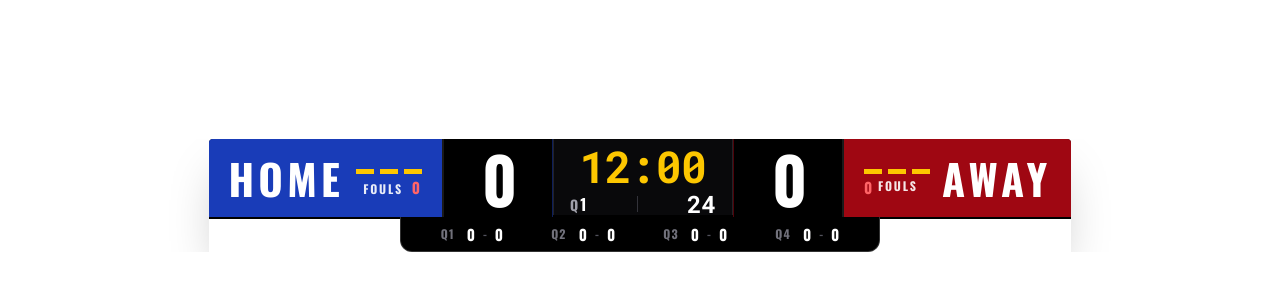
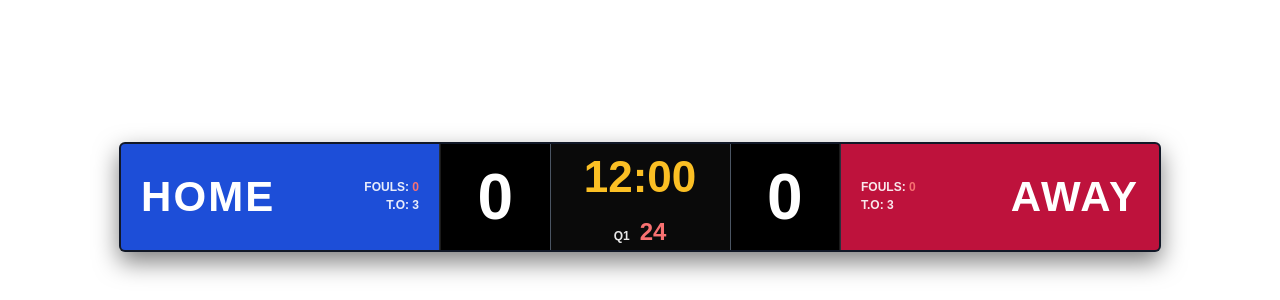
Before and after one commit to akkalak213/basketball-overlay, a Next.js app in the folder frontend/: page /overlay/compat in a window 1280 px wide. Shown: the part 500-800 px from the top of the page. Built offline with nearby package versions, Linux system fonts and the light colour scheme; no server answers.

Commit message:
refactor: Rebuild compat overlay with tables for maximum compatibility

```diff
--- a/frontend/components/OverlayCompat.tsx
+++ b/frontend/components/OverlayCompat.tsx
@@ -2,10 +2,12 @@
 
 import { useSocket } from '../lib/socket';
 import { formatTime } from '../lib/formatTime';
+import React from 'react';
 
-// This is a compatibility version of the Overlay component for Yolobox Pro.
-// It mimics the visual style of the original Overlay but uses simpler, more widely supported CSS.
-// Gradients are replaced with solid colors, complex shadows with basic ones, and all animations are removed.
+// Super Compatibility Version for Yolobox Pro
+// This version uses a classic HTML table for layout and inline CSS styles for everything.
+// This approach maximizes compatibility with very old or limited web browsers that may not
+// fully support Flexbox, CSS variables, or modern Tailwind classes.
 
 export default function OverlayCompat() {
   const { gameState } = useSocket();
@@ -14,142 +16,170 @@ export default function OverlayCompat() {
     return null;
   }
 
+  // --- Style Definitions (as JavaScript objects for inline styling) ---
+
+  const styles: { [key: string]: React.CSSProperties } = {
+    container: {
+      position: 'fixed',
+      bottom: '48px',
+      left: '0',
+      width: '100%',
+      display: 'flex',
+      justifyContent: 'center',
+      fontFamily: 'sans-serif',
+      color: '#FFFFFF',
+      textTransform: 'uppercase',
+    },
+    mainTable: {
+      borderCollapse: 'collapse',
+      backgroundColor: '#111827', // zinc-900
+      border: '2px solid #000000',
+      borderRadius: '6px',
+      boxShadow: '0 10px 25px rgba(0,0,0,0.5)',
+      overflow: 'hidden'
+    },
+    teamCell: {
+      padding: '8px 20px',
+      minWidth: '320px',
+      position: 'relative'
+    },
+    homeTeamCell: {
+      backgroundColor: '#1D4ED8', // blue-800
+      borderRight: '1px solid rgba(0,0,0,0.5)',
+    },
+    awayTeamCell: {
+      backgroundColor: '#BE123C', // red-800
+      borderLeft: '1px solid rgba(0,0,0,0.5)',
+      textAlign: 'right'
+    },
+    teamName: {
+      fontSize: '42px',
+      fontWeight: '900',
+      letterSpacing: '0.05em',
+      lineHeight: '1',
+    },
+    teamInfoContainer: {
+        display: 'flex',
+        alignItems: 'flex-end',
+        justifyContent: 'space-between'
+    },
+    foulsTimeouts: {
+        textAlign: 'right' as const,
+        paddingBottom: '4px',
+        marginLeft: '12px',
+    },
+    awayFoulsTimeouts: {
+        textAlign: 'left' as const,
+        paddingBottom: '4px',
+        marginRight: '12px',
+    },
+    infoText: {
+      fontSize: '12px',
+      fontWeight: 'bold',
+      color: 'rgba(255,255,255,0.9)',
+    },
+    scoreCell: {
+      backgroundColor: '#000000',
+      width: '110px',
+      textAlign: 'center' as const,
+      fontSize: '64px',
+      fontWeight: '900',
+      borderLeft: '2px solid rgba(255,255,255,0.1)',
+    },
+    awayScoreCell: {
+        backgroundColor: '#000000',
+        width: '110px',
+        textAlign: 'center' as const,
+        fontSize: '64px',
+        fontWeight: '900',
+        borderRight: '2px solid rgba(255,255,255,0.1)',
+    },
+    centerClockCell: {
+      backgroundColor: '#0a0a0a',
+      width: '180px',
+      textAlign: 'center' as const,
+      verticalAlign: 'middle',
+      borderLeft: '1px solid #4B5563',
+      borderRight: '1px solid #4B5563',
+    },
+    gameClock: {
+      fontSize: '44px',
+      fontWeight: 'bold',
+      color: '#FBBF24', // yellow-400
+    },
+    periodShotClockContainer: {
+        marginTop: '4px'
+    },
+    possessionIndicator: {
+      position: 'absolute',
+      bottom: '0',
+      left: '0',
+      width: '100%',
+      height: '4px',
+      backgroundColor: '#FBBF24', // yellow-400
+    }
+  };
+
   return (
-    <div className="fixed bottom-12 left-0 w-full flex justify-center items-end select-none antialiased font-[family-name:var(--font-oswald)] overflow-hidden">
-      <div className="flex flex-col items-center shadow-2xl">
-
-        {/* Main Scorebug Wrapper */}
-        <div className="flex h-[80px] rounded-t-sm overflow-hidden border-b-2 border-black bg-zinc-900">
-
+    <div style={styles.container}>
+      <table style={styles.mainTable}>
+        <tbody>
+          <tr>
             {/* ======================= HOME TEAM ======================= */}
-          <div className="flex items-stretch relative min-w-[320px] bg-blue-800 border-r border-black/50">
-            {/* Possession Indicator Line */}
-            {gameState.possession === 'HOME' && (
-              <div className="absolute bottom-0 left-0 w-full h-[4px] bg-yellow-400" />
-            )}
-
-            <div className="flex-1 px-5 py-2 flex flex-col justify-center">
-              <div className="flex justify-between items-end w-full">
-                {/* Team Name */}
-                <span className="text-[42px] font-black text-white tracking-widest uppercase leading-none truncate max-w-[200px]">
-                  {gameState.homeName}
-                </span>
-
-                {/* Fouls & Timeouts Info */}
-                <div className="flex flex-col items-end pb-1 ml-3">
-                  <div className="flex space-x-1.5 mb-1.5">
-                    {[...Array(3)].map((_, i) => (
-                      <div
-                        key={i}
-                        className={`w-[18px] h-[5px] ${
-                          i < gameState.homeTimeouts
-                            ? 'bg-yellow-400'
-                            : 'bg-black/50'
-                        }`}
-                      />
-                    ))}
+            <td style={{...styles.teamCell, ...styles.homeTeamCell}}>
+               {gameState.possession === 'HOME' && <div style={styles.possessionIndicator}></div>}
+               <div style={styles.teamInfoContainer}>
+                    <div>
+                        <div style={styles.teamName}>{gameState.homeName}</div>
                     </div>
-                  <div className="text-[12px] font-bold tracking-[0.15em] text-white/90 leading-none">
-                    FOULS <span className="text-red-400 ml-1 text-[15px] font-black">{gameState.homeFouls}</span>
+                    <div style={styles.foulsTimeouts}>
+                        <div style={styles.infoText}>
+                            FOULS: <span style={{color: '#F87171'}}>{gameState.homeFouls}</span>
+                        </div>
+                         <div style={styles.infoText}>
+                            T.O: {gameState.homeTimeouts}
                         </div>
                     </div>
                </div>
-            </div>
-
-            {/* Score Box */}
-            <div className="bg-black w-[110px] flex items-center justify-center border-l-2 border-white/10">
-              <span className="text-[64px] font-black text-white tabular-nums tracking-tighter leading-none">
+            </td>
+            <td style={styles.scoreCell}>
               {gameState.homeScore}
-              </span>
-            </div>
-          </div>
+            </td>
 
             {/* ======================= CENTER CLOCK ======================= */}
-          <div className="flex flex-col items-center justify-center bg-zinc-950 w-[180px] border-x border-zinc-700/50">
-             {/* Game Clock */}
-             <div className="text-yellow-400 text-[44px] font-[family-name:var(--font-roboto-mono)] font-bold tracking-tight tabular-nums leading-none mt-1">
-               {formatTime(gameState.gameClockSecs || 0)}
-             </div>
-
-             {/* Period & Shot Clock */}
-             <div className="flex items-center justify-between w-full px-4 mt-1">
-               <span className="text-zinc-400 text-[14px] font-bold tracking-[0.15em] uppercase leading-none">
-                 Q<span className="text-white text-[16px]">{gameState.period}</span>
-               </span>
-               <div className="w-[1px] h-4 bg-zinc-700/80 mx-2" />
-               <span className={`text-[24px] font-[family-name:var(--font-roboto-mono)] font-bold tabular-nums leading-none ${
-                 gameState.shotClock <= 5 ? 'text-red-500' : 'text-white'
-               }`}>
+            <td style={styles.centerClockCell}>
+              <div style={styles.gameClock}>{formatTime(gameState.gameClockSecs || 0)}</div>
+              <div style={styles.periodShotClockContainer}>
+                 <span style={styles.infoText}>Q{gameState.period}</span>
+                 <span style={{...styles.infoText, marginLeft: '10px', fontSize: '24px', color: gameState.shotClock <= 5 ? '#EF4444' : '#F87171' }}>
                     {gameState.shotClock.toString().padStart(2, '0')}
                  </span>
               </div>
-          </div>
+            </td>
 
             {/* ======================= AWAY TEAM ======================= */}
-          <div className="flex items-stretch relative min-w-[320px] bg-red-800 border-l border-black/50 flex-row-reverse">
-            {/* Possession Indicator Line */}
-            {gameState.possession === 'AWAY' && (
-              <div className="absolute bottom-0 left-0 w-full h-[4px] bg-yellow-400" />
-            )}
-
-            <div className="flex-1 px-5 py-2 flex flex-col justify-center">
-              <div className="flex justify-between items-end w-full flex-row-reverse">
-                {/* Team Name */}
-                <span className="text-[42px] font-black text-white tracking-widest uppercase leading-none truncate max-w-[200px] text-right">
-                  {gameState.awayName}
-                </span>
-
-                {/* Fouls & Timeouts Info */}
-                <div className="flex flex-col items-start pb-1 mr-3">
-                  <div className="flex space-x-1.5 mb-1.5 flex-row-reverse space-x-reverse">
-                    {[...Array(3)].map((_, i) => (
-                      <div
-                        key={i}
-                        className={`w-[18px] h-[5px] ${
-                          i < gameState.awayTimeouts
-                            ? 'bg-yellow-400'
-                            : 'bg-black/50'
-                        }`}
-                      />
-                    ))}
+            <td style={styles.awayScoreCell}>
+               {gameState.awayScore}
+            </td>
+            <td style={{...styles.teamCell, ...styles.awayTeamCell}}>
+                {gameState.possession === 'AWAY' && <div style={styles.possessionIndicator}></div>}
+                <div style={styles.teamInfoContainer}>
+                    <div style={styles.awayFoulsTimeouts}>
+                        <div style={styles.infoText}>
+                            FOULS: <span style={{color: '#F87171'}}>{gameState.awayFouls}</span>
                         </div>
-                  <div className="text-[12px] font-bold tracking-[0.15em] text-white/90 leading-none flex flex-row-reverse">
-                    FOULS <span className="text-red-400 mr-1 text-[15px] font-black">{gameState.awayFouls}</span>
+                         <div style={styles.infoText}>
+                            T.O: {gameState.awayTimeouts}
                         </div>
                     </div>
+                    <div>
+                        <div style={styles.teamName}>{gameState.awayName}</div>
                     </div>
                </div>
-
-            {/* Score Box */}
-            <div className="bg-black w-[110px] flex items-center justify-center border-r-2 border-white/10">
-              <span className="text-[64px] font-black text-white tabular-nums tracking-tighter leading-none">
-                {gameState.awayScore}
-              </span>
-            </div>
-          </div>
-        </div>
-
-        {/* ======================= QUARTER SCORES ======================= */}
-        <div className="flex bg-black border border-t-0 border-white/20 rounded-b-xl px-10 py-1.5 space-x-12 -mt-1 pt-2">
-           {[0, 1, 2, 3].map(q => {
-             const homeScore = gameState.homeQuarterScores?.[q] || 0;
-             const awayScore = gameState.awayQuarterScores?.[q] || 0;
-             const isHomeWin = homeScore > awayScore;
-             const isAwayWin = awayScore > homeScore;
-
-             return (
-               <div key={q} className="flex items-center space-x-3">
-                 <span className="text-zinc-500 font-bold text-[12px] uppercase tracking-widest">Q{q+1}</span>
-                 <div className="flex items-center space-x-2 font-black text-[15px] tabular-nums">
-                    <span className={isHomeWin ? "text-yellow-400" : "text-white"}>{homeScore}</span>
-                    <span className="text-zinc-600 text-[12px]">-</span>
-                    <span className={isAwayWin ? "text-yellow-400" : "text-white"}>{awayScore}</span>
-                 </div>
-               </div>
-             );
-           })}
-        </div>
-      </div>
+            </td>
+          </tr>
+        </tbody>
+      </table>
     </div>
   );
 }
```
Lines whose indentation alone changed are shown as unchanged.
